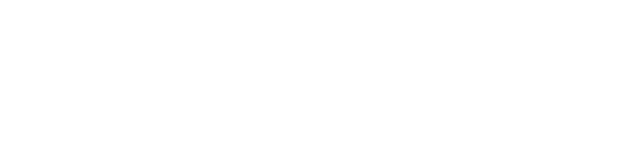
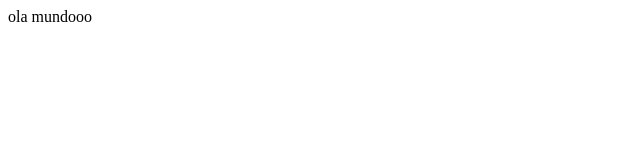
Before and after one commit to bdkanrd/aulamarcos1, a plain HTML site: page index.html in a window 1280 px wide. Shown: the whole page, without its empty margins (0-640 px from the left). Drawn offline with Linux system fonts and the light colour scheme.

Commit message:
Alterando o projeto

```diff
--- a/index.html
+++ b/index.html
@@ -6,6 +6,6 @@
     <title>Document</title>
 </head>
     <body>
-
+     ola mundooo
     </body>
 </html>
```
